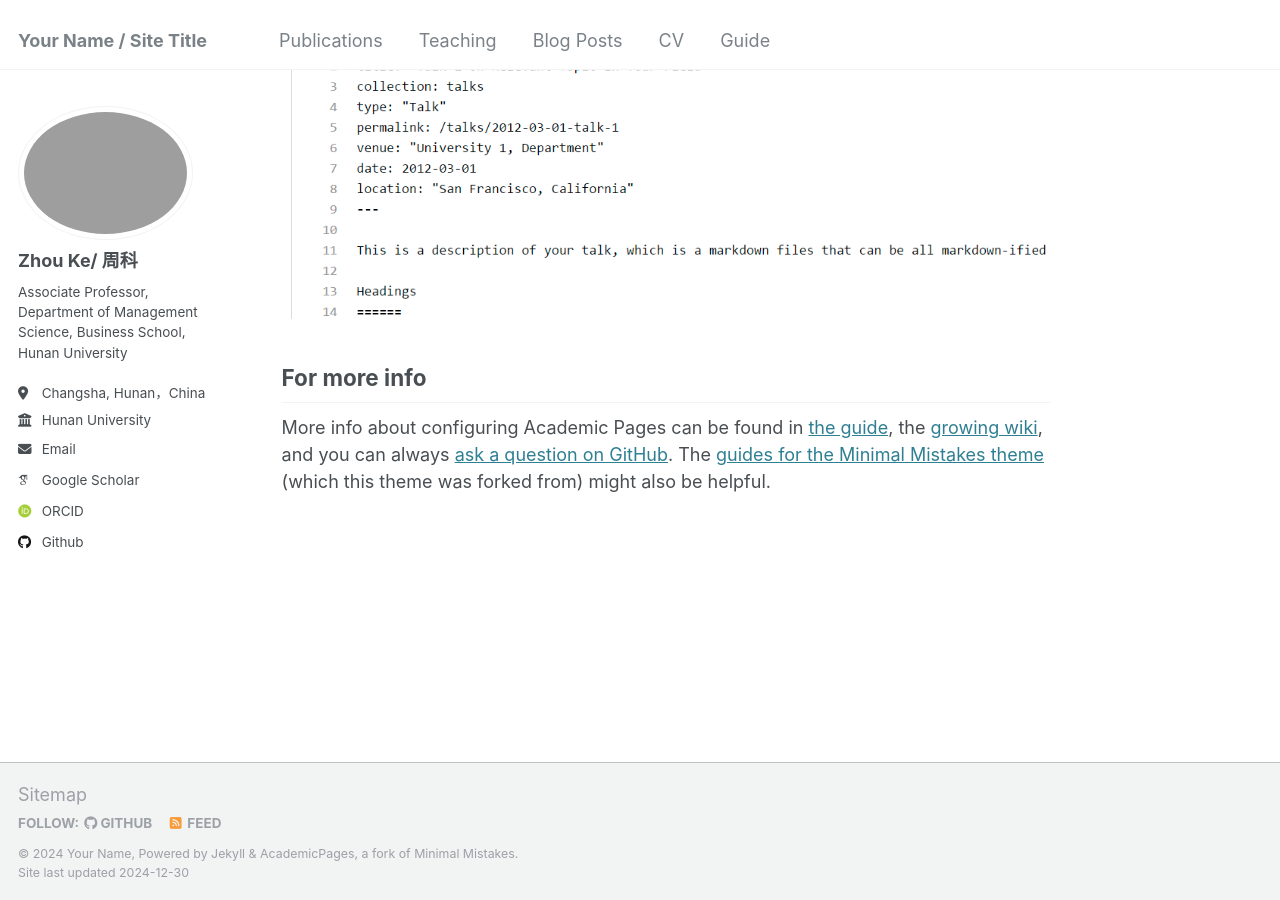
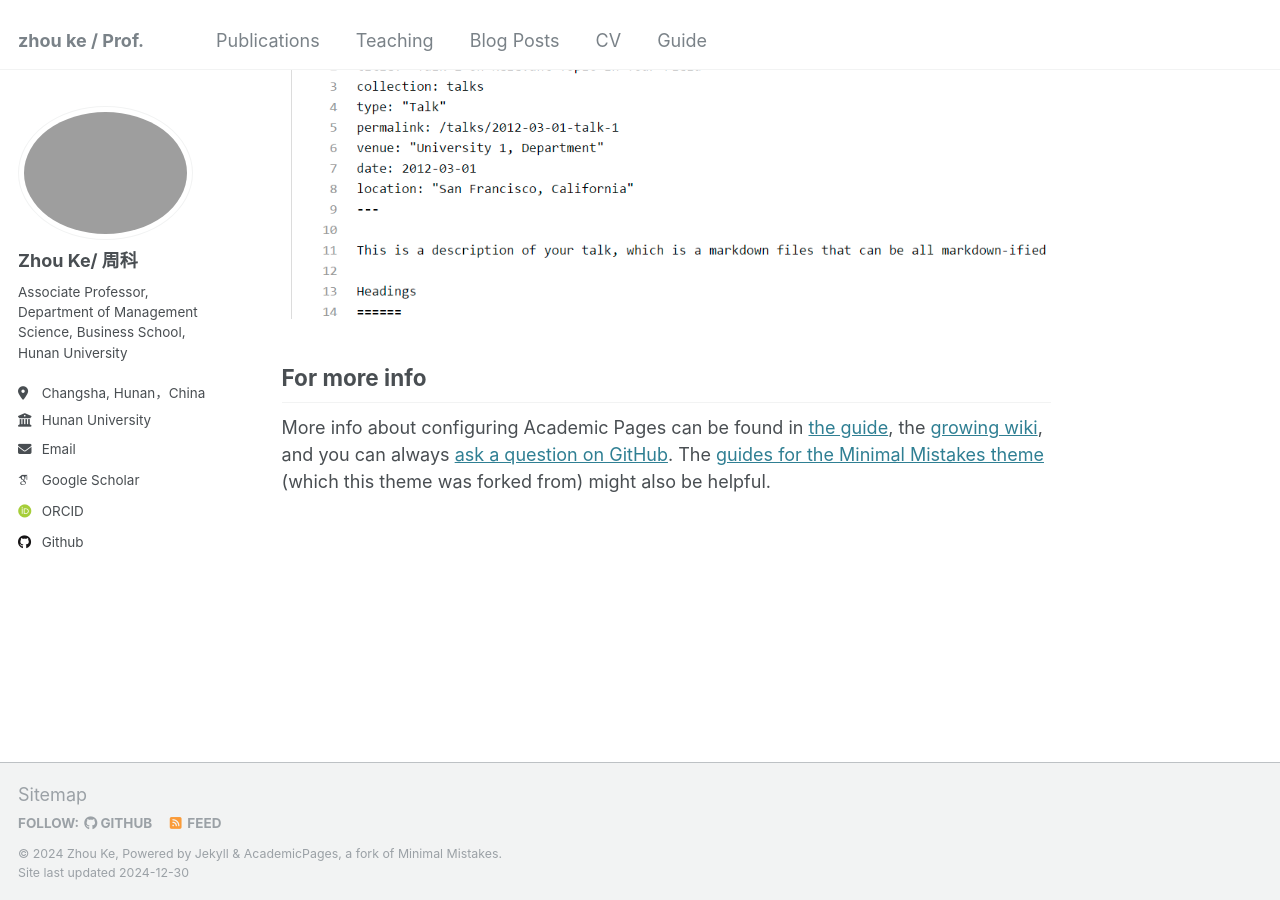
Before and after one commit to hustzhke/hustzhke.github.io, a Jekyll site: the page built from _pages/about.md, in a window 1280 px wide and 900 px high, scrolled down 2643 px. Built offline with Jekyll 4.4.1, drawn with Linux system fonts in a browser that asks for light colours; some web fonts are replaced.

Commit message:
Update _config.yml

```diff
--- a/_config.yml
+++ b/_config.yml
@@ -8,20 +8,20 @@
 
 # Basic Site Settings
 locale                   : "en-US"
-title                    : "Your Name / Site Title"
+title                    : "zhou ke / Prof."
 title_separator          : "-"
-name                     : &name "Your Name"
+name                     : &name "Zhou Ke"
 description              : &description "personal description"
-url                      : https://academicpages.github.io # the base hostname & protocol for your site e.g. "https://[your GitHub username].github.io"
+url                      : https://hustzhke.github.io # the base hostname & protocol for your site e.g. "https://[your GitHub username].github.io"
 baseurl                  : "" # the subpath of your site, e.g. "/blog"
-repository               : "academicpages/academicpages.github.io"
+repository               : "hustzhke/hustzhke.github.io"
 
 # Site Author - The following control what appear as part of the author content on the side bar.
 #               If a field is blank the icon and link will not appear, otherwise it will be shown.
 #               Additional customization can be done by editing /_includes/author-profile.html
 author:
   # Biographic information
-  avatar           : "profile.png.jpg"
+  avatar           : "images/profile.png.jpg"
   name             : "Zhou Ke/ 周科"
   pronouns         : # example: "she/her"
   bio              : "Associate Professor, Department of Management Science, Business School, Hunan University"
```
